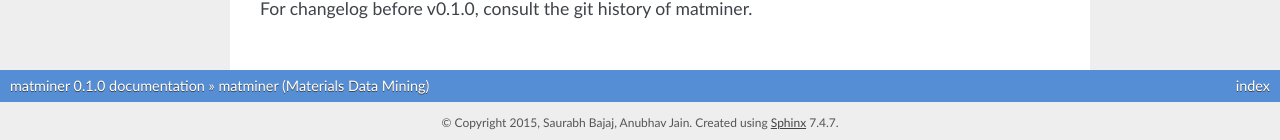
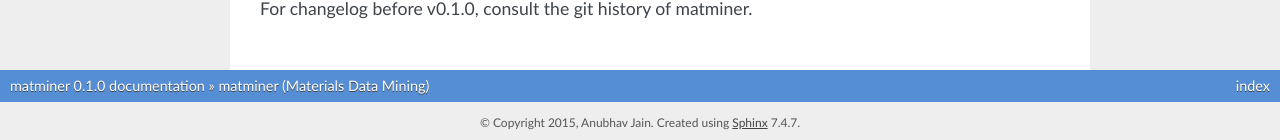
Before and after one commit to hackingmaterials/matminer, a Sphinx documentation site: the page built from docs/index.rst, in a window 1280 px wide and 900 px high, scrolled down 4988 px. Shown: the part 757-897 px from the top of the window. Built offline with Sphinx 7.4.7, drawn with Linux system fonts in a browser that asks for light colours; formulas are drawn with MathJax 3; pages that are not in the unit, such as notebooks, are missing from menus.

Commit message:
fix man page

```diff
--- a/docs/conf.py
+++ b/docs/conf.py
@@ -43,7 +43,7 @@
 
 # General information about the project.
 project = u'matminer'
-copyright = u'2015, Saurabh Bajaj, Anubhav Jain'
+copyright = u'2015, Anubhav Jain'
 
 # The version info for the project you're documenting, acts as replacement for
 # |version| and |release|, also used in various other places throughout the
@@ -186,7 +186,7 @@
 # (source start file, target name, title, author, documentclass [howto/manual]).
 latex_documents = [
   ('index', 'matminer.tex', u'matminer Documentation',
-   [u'Saurabh Bajaj', u'Anubhav Jain'], 'manual'),
+   u'Anubhav Jain', 'manual'),
 ]
 
 # The name of an image file (relative to this directory) to place at the top of
@@ -216,7 +216,7 @@
 # (source start file, name, description, authors, manual section).
 man_pages = [
     ('index', 'matminer', u'matminer Documentation',
-     [u'Saurabh Bajaj', u'Anubhav Jain'], 1)
+     u'Anubhav Jain', 1)
 ]
 
 # If true, show URL addresses after external links.
@@ -230,7 +230,7 @@
 #  dir menu entry, description, category)
 texinfo_documents = [
   ('index', 'matminer', u'matminer Documentation',
-   [u'Saurabh Bajaj', u'Anubhav Jain'], 'matminer is a library that contains tools for data mining in Materials Science',
+   u'Anubhav Jain', 'matminer is a library that contains tools for data mining in Materials Science',
    'Miscellaneous'),
 ]
 
@@ -248,9 +248,9 @@
 
 # Bibliographic Dublin Core info.
 epub_title = u'matminer'
-epub_author = u'Saurabh Bajaj', u'Anubhav Jain'
-epub_publisher = u'Saurabh Bajaj', u'Anubhav Jain'
-epub_copyright = u'2015, Saurabh Bajaj, Anubhav Jain'
+epub_author = u'Anubhav Jain'
+epub_publisher = u'Anubhav Jain'
+epub_copyright = u'2015 Anubhav Jain'
 
 # The language of the text. It defaults to the language option
 # or en if the language is not set.
```
